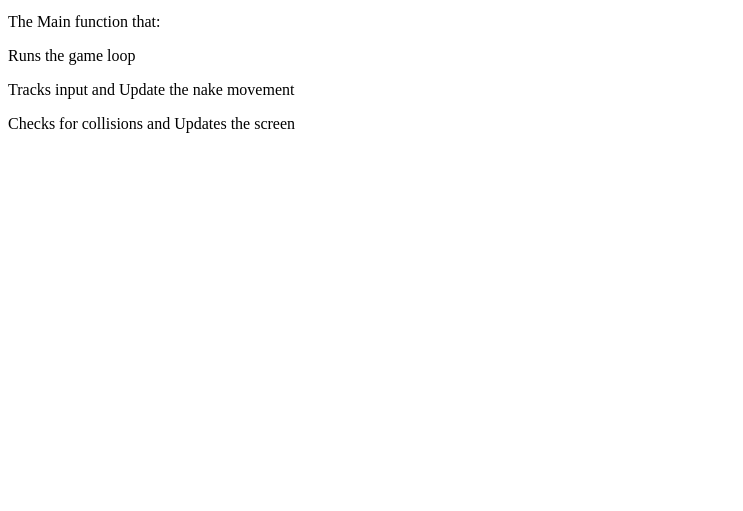
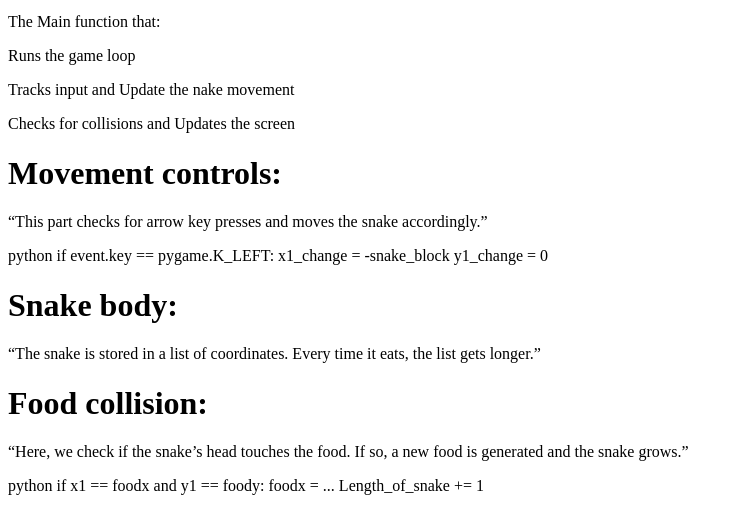
Before and after one commit to sm96031/sm96031.vccs-githb.com, a plain HTML site: page presentation.html in a window 1280 px wide. Shown: the part 732-1243 px from the top of the page, without its empty margins (0-743 px from the left). Before the commit the page ends 881 px from the top, so only its background shows below. Drawn offline with Linux system fonts and the light colour scheme.

Commit message:
Update presentation.html

```diff
--- a/presentation.html
+++ b/presentation.html
@@ -42,3 +42,25 @@
                <P> Tracks input and Update the nake movement</P>
                 <p> Checks for collisions and Updates the screen</p>
   </body>
+
+  <body>
+                  <h1> Movement controls:</h1>
+                  <p> “This part checks for arrow key presses and moves the snake accordingly.”</p>
+                  <p> python
+if event.key == pygame.K_LEFT:
+    x1_change = -snake_block
+    y1_change = 0
+</p>
+  </body>
+
+  <body>
+                 <h1> Snake body:</h1>
+                 <p> “The snake is stored in a list of coordinates. Every time it eats, the list gets longer.”</p>
+                 <h1>Food collision:</h1>
+                 <p> “Here, we check if the snake’s head touches the food. If so, a new food is generated and the snake grows.”</p>
+    <p> python
+if x1 == foodx and y1 == foody:
+    foodx = ...
+    Length_of_snake += 1
+</p>
+  </body>
```
